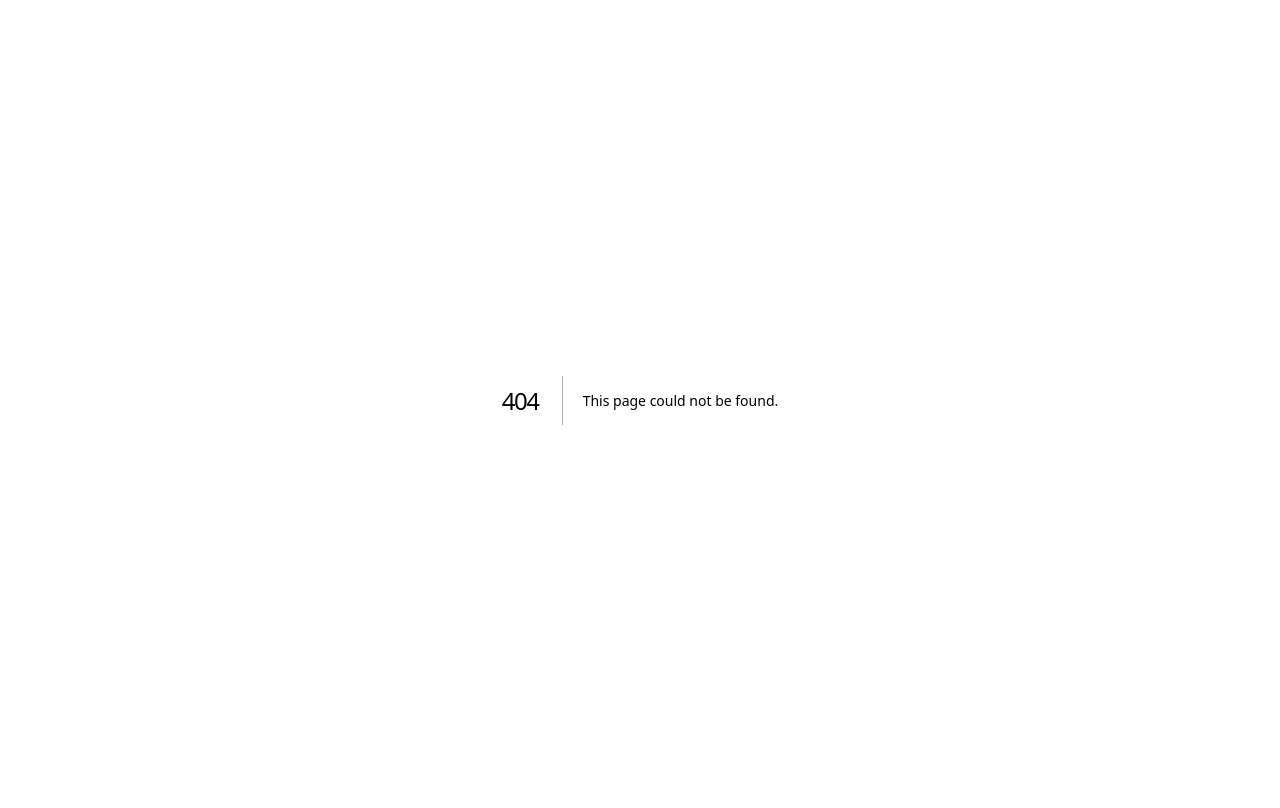
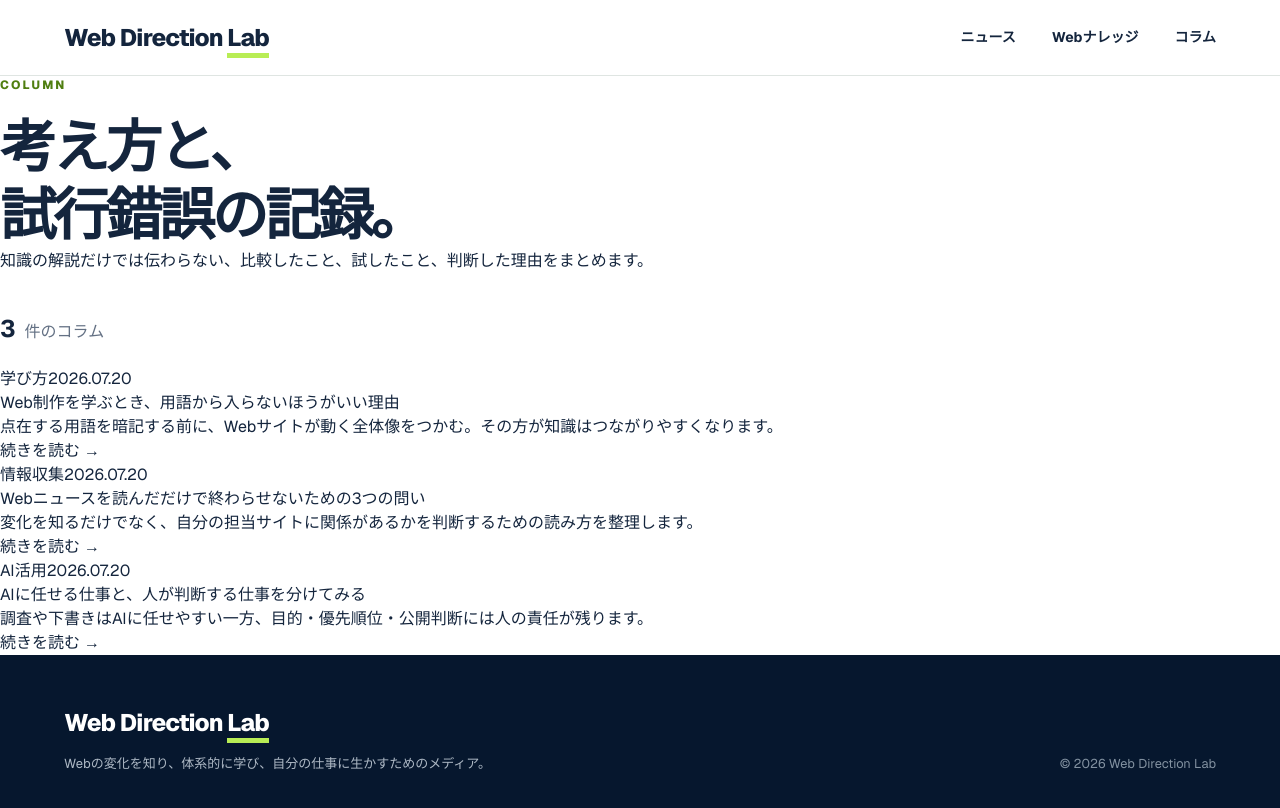
Before and after one commit to oka-wani/web-direction-lab, a Next.js app: page /column in a window 1280 px wide. Before the commit this address had no page. Shown: the top 808 px of the page. Built offline with nearby package versions, Linux system fonts and the light colour scheme.

Commit message:
Webナレッジとコラムの共通構造を追加

```diff
--- /dev/null
+++ b/app/column/page.tsx
@@ -0,0 +1,9 @@
+import type { Metadata } from "next";
+import { SiteFooter, SiteHeader } from "../components/SiteChrome";
+import { columnItems } from "./column-data";
+
+export const metadata: Metadata = { title:"コラム｜Web Direction Lab", description:"Web制作、SEO、AI活用、学び方について、比較・検証・試行錯誤から得た視点をまとめます。" };
+
+export default function ColumnPage() {
+  return <main className="column-page"><SiteHeader current="column" /><section className="column-hero"><p className="section-kicker">COLUMN</p><h1>考え方と、<br />試行錯誤の記録。</h1><p>知識の解説だけでは伝わらない、比較したこと、試したこと、判断した理由をまとめます。</p></section><section className="column-index"><p className="result-count"><b>{columnItems.length}</b> 件のコラム</p><div className="column-list">{columnItems.map((item) => <article key={item.slug}><div><span>{item.category}</span><time>{item.date}</time></div><h2><a href={`/column/${item.slug}`}>{item.title}</a></h2><p>{item.summary}</p><a href={`/column/${item.slug}`} aria-label={`${item.title}を読む`}>続きを読む →</a></article>)}</div></section><SiteFooter /></main>;
+}
```
